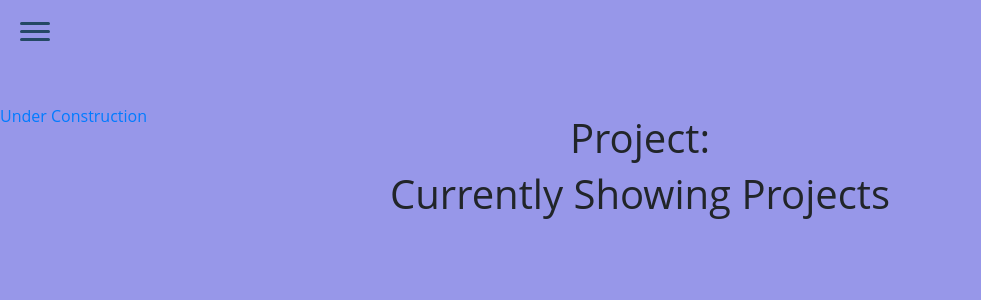
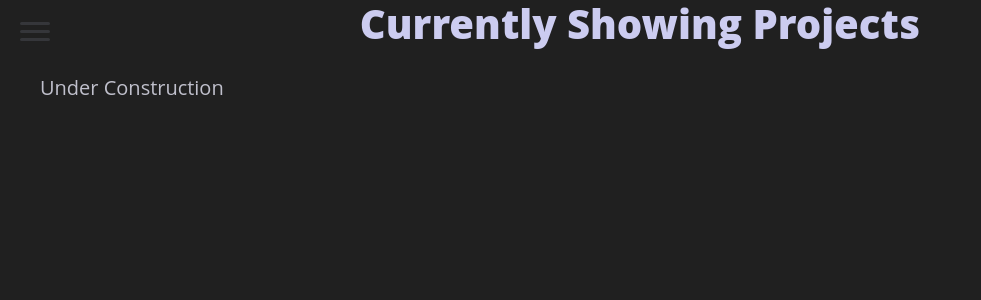
Before and after one commit to AAellen/AAellen.github.io, a Jekyll site: the page built from projects/index.html, in a window 1280 px wide. Shown: the top 300 px of the page, without its empty margins (0-981 px from the left). Built offline with Jekyll 4.4.1, drawn with Linux system fonts in a browser that asks for light colours.

Commit message:
Modify layouts

```diff
--- a/_layouts/default.html
+++ b/_layouts/default.html
@@ -36,11 +36,8 @@
 
 			<div class="content">
 				{{ content }}
-
 			</div>
 
 		</section>
-
-
 	</body>
 </html>
--- a/css/main.css
+++ b/css/main.css
@@ -6,13 +6,15 @@ body, html {
   font-family: 'Open Sans', sans-serif;
 }
 
-main {
-  height: 100%;
-  width: 100%;
+body a{
+  transition: color .3s .15s ease-in;
+}
+body a:hover{
+  color: #6bfff4;
 }
 
 aside {
-  background-color: #244864;
+  background-color: #35363a;
   position: fixed;
   top: 0;
   bottom: 0;
@@ -41,7 +43,7 @@ label {
 
 .bar {
   display: block;
-  background-color: #244864;
+  background-color: #35363a;
   width: 30px;
   height: 3px;
   border-radius: 5px;
@@ -49,32 +51,41 @@ label {
   transition: background-color .5s ease-in, transform .5s ease-in, width .5s ease-in, color .5s ease-in;
 }
 
-.bar:hover{
-  color: #6bfff4;
-}
-
-
 .content {
   top: 0;
   bottom: 0;
-  position: absolute;
+  position: relative;
+  height: 100%;
   right: 0;
   left: 0;
-  background-color: #9797e9;
+  background-color: #202020;
+  color: #c0c0cc;
+
   z-index: 2;
   transition: transform .5s ease-in-out;
+}
+
+.showing {
+  position: relative;
+  margin-top: 25px;
+  list-style-type: none;
+}
+.showing li{
+  margin-top: 15px;
+  font-size:15px;
+}
+.showing a{
+  color: inherit;
+  font-size: 20px;
 }
 
 h1 {
   margin: 0;
   position: relative;
-  top: 10%;
-  left: 0;
-  right: 0;
-  transform: translateY(50%);
   text-align: center;
   font-size: 40px;
-  font-color: 9797ff;
+  color: #ccccf0;
+  font-weight: 900;
 }
 
 hr.aside{
@@ -89,10 +100,10 @@ hr.aside{
 footer.aside{
   text-align: right;
   margin-right: 5px;
+  color: #c0c0cc;
 }
 footer.aside h3{
-  color: #9797e9;
-  font-weight: 500px;
+  font-weight: inherit;
   margin-top: 0px;
   margin-bottom: 5px;
 }
@@ -106,12 +117,12 @@ footer.aside ul{
 footer.aside a{
   padding: 0;
   display: block;
-  color: #9797e9;
+  color: #c0c0cc;
   text-decoration: underline;
   font-size: 14px;
   font-weight: 500;
   position: relative;
-  transition: color .3s .15s ease-in, font-size .3s ease-in;
+  transition: font-size .3s ease-in;
 }
 
 
@@ -135,7 +146,7 @@ footer.aside a:hover {
 .asideItem {
   padding: 15px 0;
   display: block;
-  color: #9797e9;
+  color: #c0c0cc;
   text-decoration: none;
   font-size: 20px;
   font-weight: 500;
@@ -149,7 +160,6 @@ footer.aside a:hover {
 
 
 .asideItem:hover {
-  color: #6bfff4;
   font-size: 22px;
 }
 
@@ -163,7 +173,7 @@ input[type="checkbox"]:checked ~ .content {
 }
 
 input[type="checkbox"]:checked ~ label .bar {
-  background-color: #9797e9;
+  background-color: #c0c0cc;
 }
 
 input[type="checkbox"]:checked ~ label .top {
--- a/projects/index.html
+++ b/projects/index.html
@@ -1,13 +1,12 @@
 ---
-layout: project
-title: Projects
+layout: default
+title: All Projects
 ---
 <h1>Currently Showing Projects</h1>
-<div class="showing">
-
+<ul class="showing">
 	{% for post in site.posts %}
-        <a href="{{ post.url }}" title="{{ post.title }}">{{ post.title }}</a>
-    {% endfor %}
-
-
-</div>
+		<li><a href="{{ post.url }}" title="{{ post.title }}">{{ post.title }}</a>
+		<br/>{{ post.description }}
+		</li>
+	{% endfor %}
+</ul>
```
Also changed, not shown: other parts of _layouts/default.html (+1 -1 lines), index.html (+3 -5 lines). Lines whose indentation alone changed are shown as unchanged.
